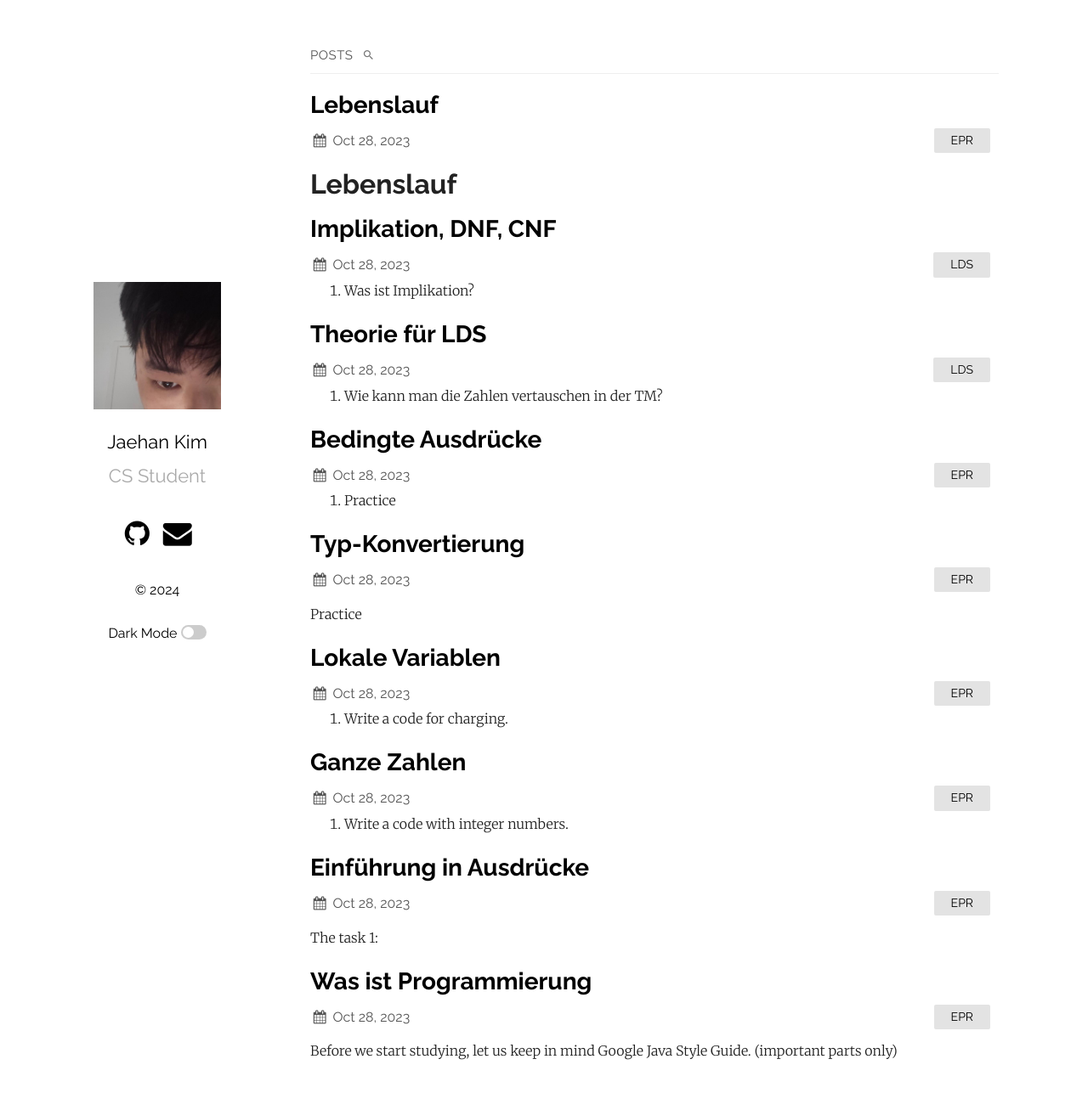
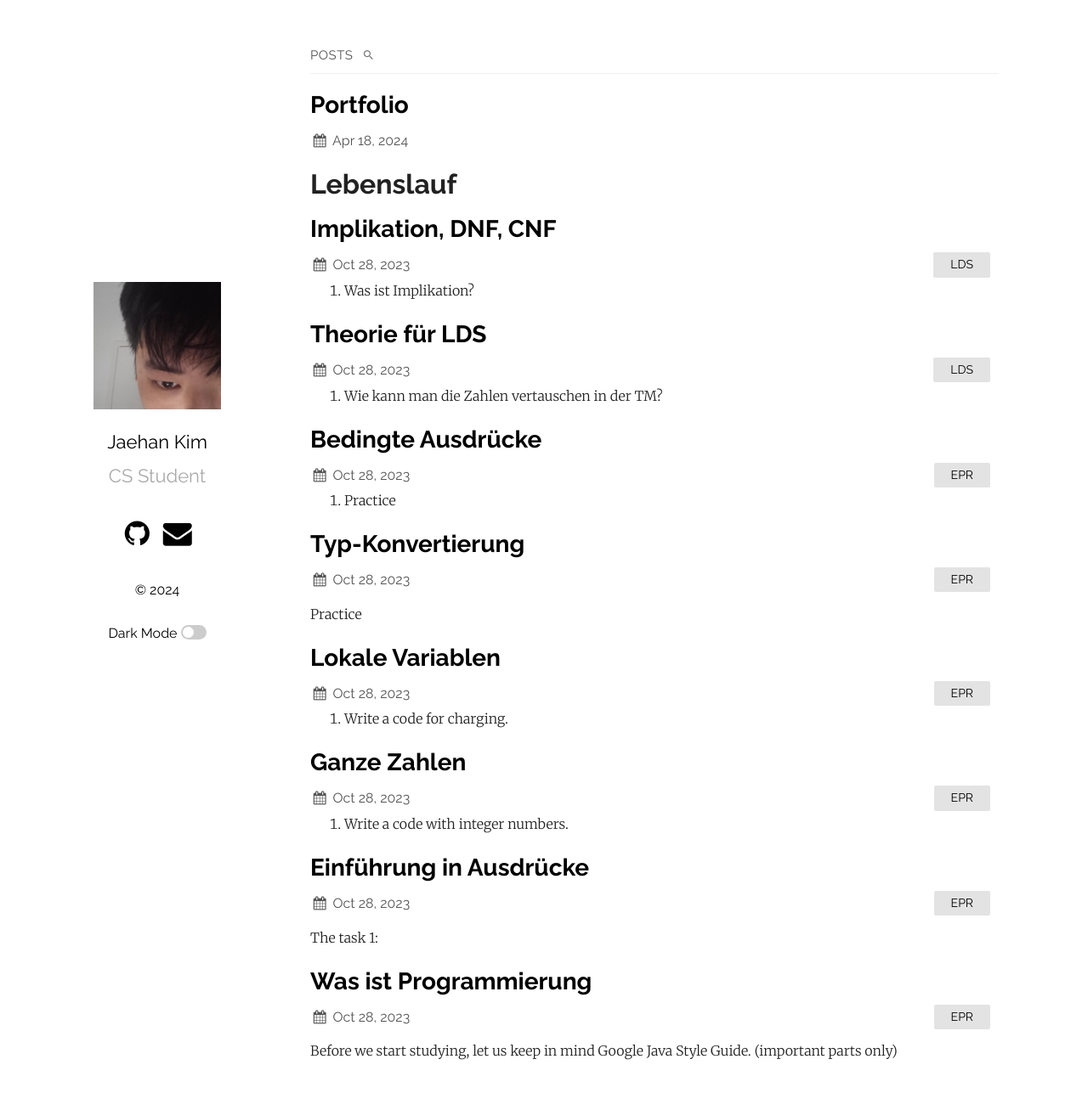
Before and after one commit to jayIsThere/jayIsThere.github.io, a Jekyll site: the page built from index.md, in a window 1280 px wide and 1298 px high. Shown: the top 1287 px of the window at 85% size. Built offline with Jekyll 4.4.1, drawn with Linux system fonts in a browser that asks for light colours.

Commit message:
Update 2024-04-18-portfolio.markdown

```diff
--- a/_posts/2024-04-18-portfolio.markdown
+++ b/_posts/2024-04-18-portfolio.markdown
@@ -1,9 +1,3 @@
----
-layout: post
-title:  "Lebenslauf"
-date:   2023-10-28 10:58:33 +0530
-categories: EPR
----
 
 # Lebenslauf
 
```
